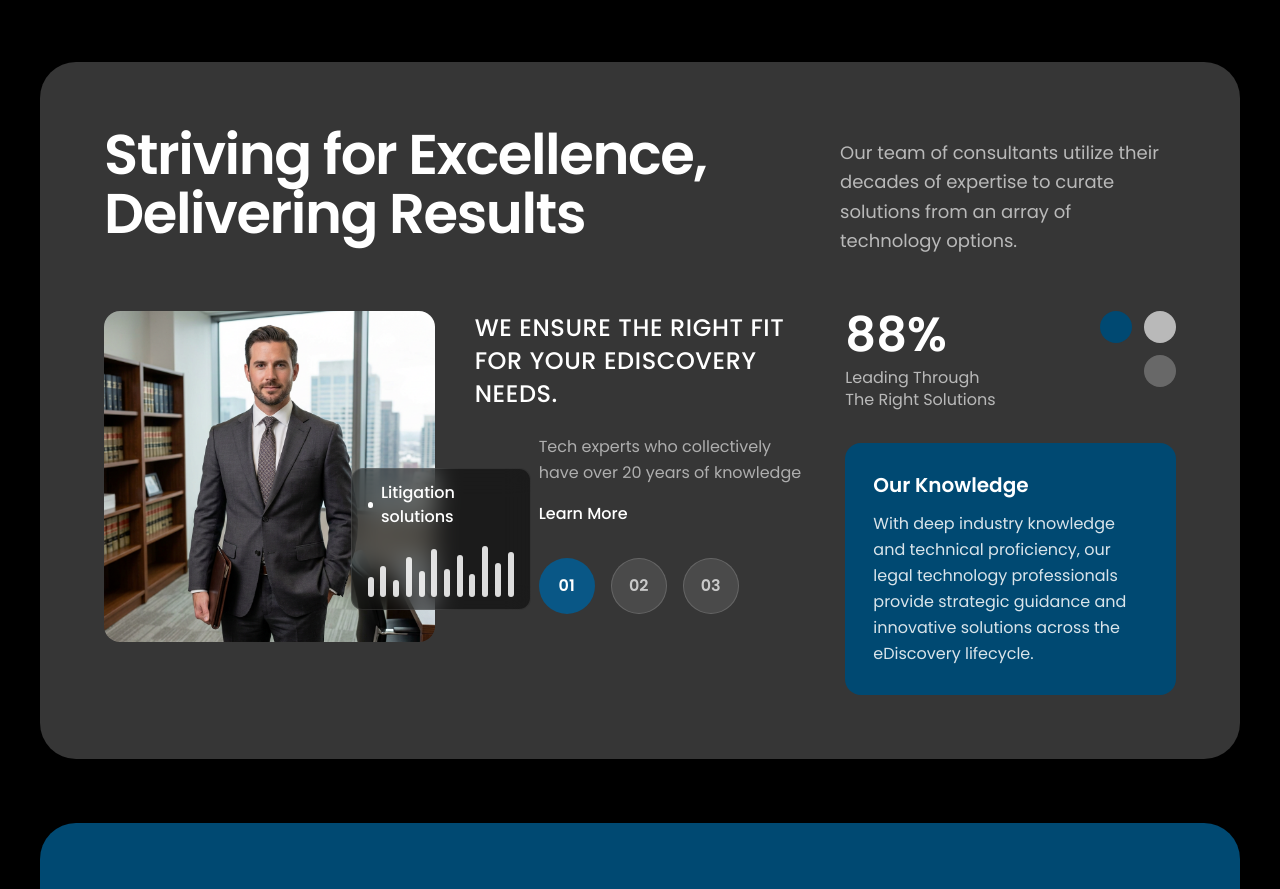
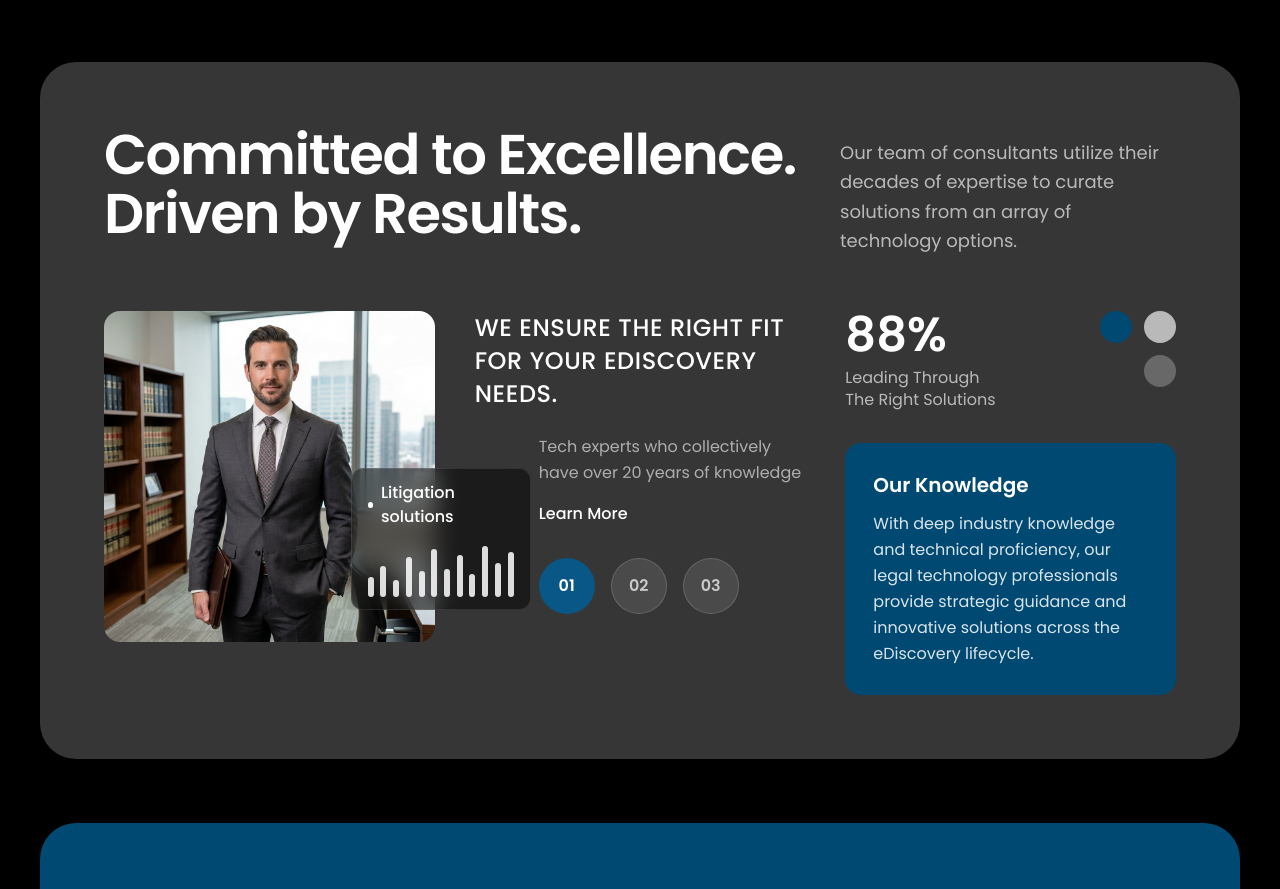
Before and after one commit to AC-Discovery/ac-discoverynet, a Next.js app: page / in a window 1280 px wide. Shown: the part 802-1691 px from the top of the page. Built offline with nearby package versions, Linux system fonts and the light colour scheme.

Commit message:
Update Excellence.js

```diff
--- a/app/Cx/Excellence.js
+++ b/app/Cx/Excellence.js
@@ -76,9 +76,9 @@ export default function Excellence() {
         <div className="grid grid-cols-1 md:grid-cols-12 gap-6 md:gap-8 items-start">
           <div className="md:col-span-8">
             <h2 className="text-white font-semibold leading-[1.05] tracking-tight text-3xl sm:text-4xl md:text-5xl lg:text-[56px]">
-              Striving for Excellence,
+              Committed to Excellence.
               <br />
-              Delivering Results
+              Driven by Results.
             </h2>
           </div>
           <div className="md:col-span-4 md:pt-3">
```
